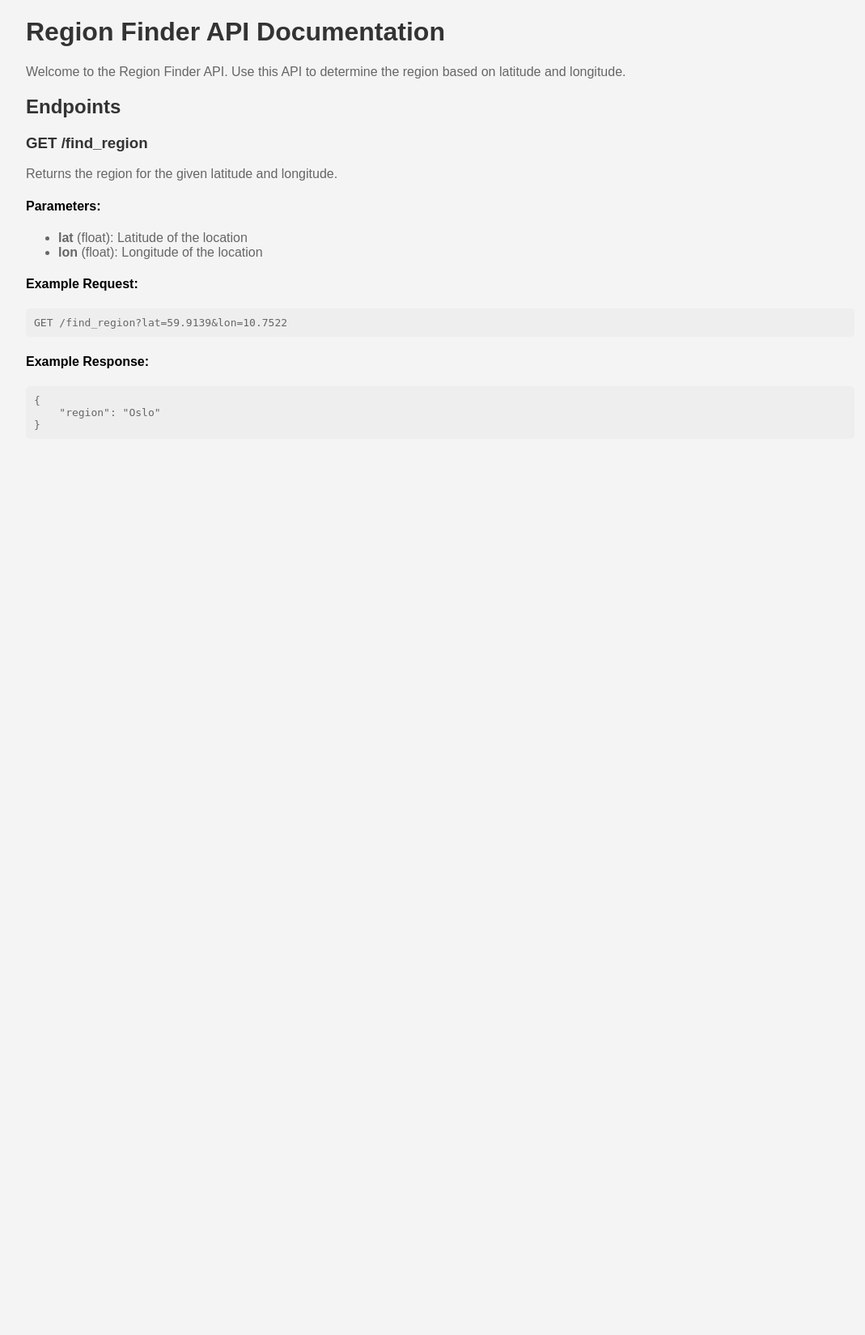
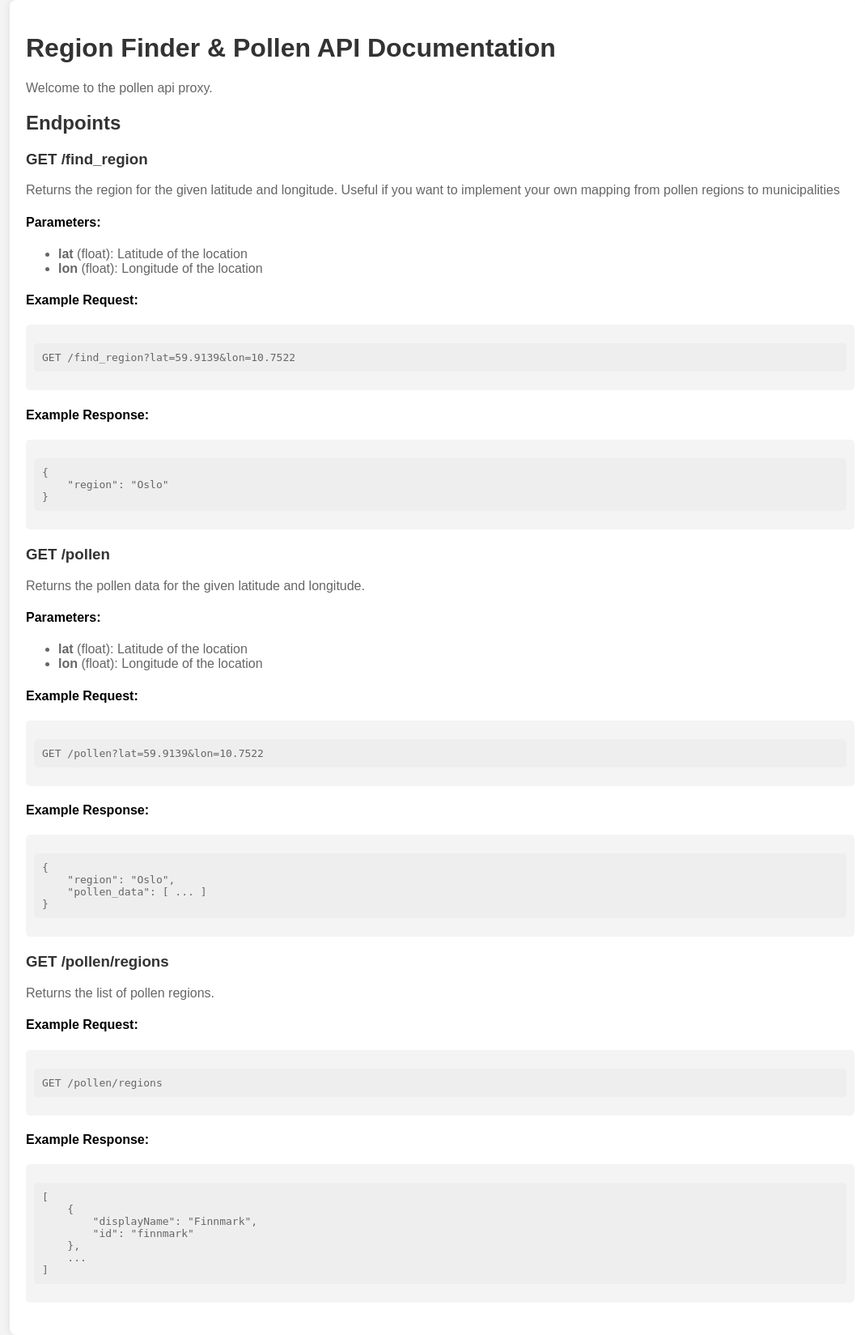
Before and after one commit to GransMango/IN2000-regionAndPollen, a Flask app: page / in a window 1280 px wide. Shown: the whole page at 81% size, without its empty margins (96-1165 px from the left). Before the commit the page ends 531 px from the top, so only its background shows below. Run offline with Flask 3, Linux system fonts and the light colour scheme; parts of the project's set-up code (start-up, migrations or seed data) failed here and were passed over.

Commit message:
Added pollenapi

```diff
--- a/config.py
+++ b/config.py
@@ -34,3 +34,5 @@ def load_geojson():
 
 
 GDF = load_geojson()
+API_KEY = os.getenv('POLLENVARSEL_API_KEY')
+BASE_URL = "https://pollenvarsel.naaf.no/api"
--- a/routes/__init__.py
+++ b/routes/__init__.py
@@ -1,8 +1,10 @@
 from flask import Blueprint
 
-# Import the blueprint from region.py
+# Import the blueprints from the modules
 from .region import region_bp
+from .pollen import pollen_bp
 
-# Initialize the blueprint
+# Initialize the blueprints
 def init_app(app):
     app.register_blueprint(region_bp)
+    app.register_blueprint(pollen_bp)
--- a/static/style.css
+++ b/static/style.css
@@ -4,23 +4,30 @@ body {
     margin: 0;
     padding: 0;
 }
-
 .container {
     width: 80%;
     margin: auto;
-    overflow: hidden;
+    padding: 20px;
+    background: white;
+    border-radius: 8px;
+    box-shadow: 0 0 10px rgba(0,0,0,0.1);
 }
-
 h1, h2, h3 {
     color: #333;
 }
-
 p, ul, pre {
     color: #666;
 }
-
 pre {
     background: #eee;
     padding: 10px;
     border-radius: 5px;
+    overflow-x: auto;
 }
+.code-block {
+    background: #f4f4f4;
+    padding: 10px;
+    border-radius: 5px;
+    overflow-x: auto;
+    margin-bottom: 20px;
+}
--- a/templates/index.html
+++ b/templates/index.html
@@ -8,25 +8,68 @@
 </head>
 <body>
     <div class="container">
-        <h1>Region Finder API Documentation</h1>
-        <p>Welcome to the Region Finder API. Use this API to determine the region based on latitude and longitude.</p>
+        <h1>Region Finder & Pollen API Documentation</h1>
+        <p>Welcome to the pollen api proxy.</p>
 
         <h2>Endpoints</h2>
 
         <h3>GET /find_region</h3>
-        <p>Returns the region for the given latitude and longitude.</p>
+        <p>Returns the region for the given latitude and longitude. Useful if you want to
+        implement your own mapping from pollen regions to municipalities</p>
         <h4>Parameters:</h4>
         <ul>
             <li><strong>lat</strong> (float): Latitude of the location</li>
             <li><strong>lon</strong> (float): Longitude of the location</li>
         </ul>
         <h4>Example Request:</h4>
-        <pre>GET /find_region?lat=59.9139&lon=10.7522</pre>
+        <div class="code-block">
+            <pre>GET /find_region?lat=59.9139&lon=10.7522</pre>
+        </div>
 
         <h4>Example Response:</h4>
-        <pre>{
+        <div class="code-block">
+            <pre>{
     "region": "Oslo"
 }</pre>
+        </div>
+
+        <h3>GET /pollen</h3>
+        <p>Returns the pollen data for the given latitude and longitude.</p>
+        <h4>Parameters:</h4>
+        <ul>
+            <li><strong>lat</strong> (float): Latitude of the location</li>
+            <li><strong>lon</strong> (float): Longitude of the location</li>
+        </ul>
+        <h4>Example Request:</h4>
+        <div class="code-block">
+            <pre>GET /pollen?lat=59.9139&lon=10.7522</pre>
+        </div>
+
+        <h4>Example Response:</h4>
+        <div class="code-block">
+            <pre>{
+    "region": "Oslo",
+    "pollen_data": [ ... ]
+}</pre>
+        </div>
+
+        <h3>GET /pollen/regions</h3>
+        <p>Returns the list of pollen regions.</p>
+        <h4>Example Request:</h4>
+        <div class="code-block">
+            <pre>GET /pollen/regions</pre>
+        </div>
+
+        <h4>Example Response:</h4>
+        <div class="code-block">
+            <pre>[
+    {
+        "displayName": "Finnmark",
+        "id": "finnmark"
+    },
+    ...
+]</pre>
+        </div>
     </div>
 </body>
 </html>
```
Also changed, not shown: routes/pollen.py (added, +73 -0 lines), routes/region.py (+2 -10 lines), utils.py (added, +9 -0 lines).
